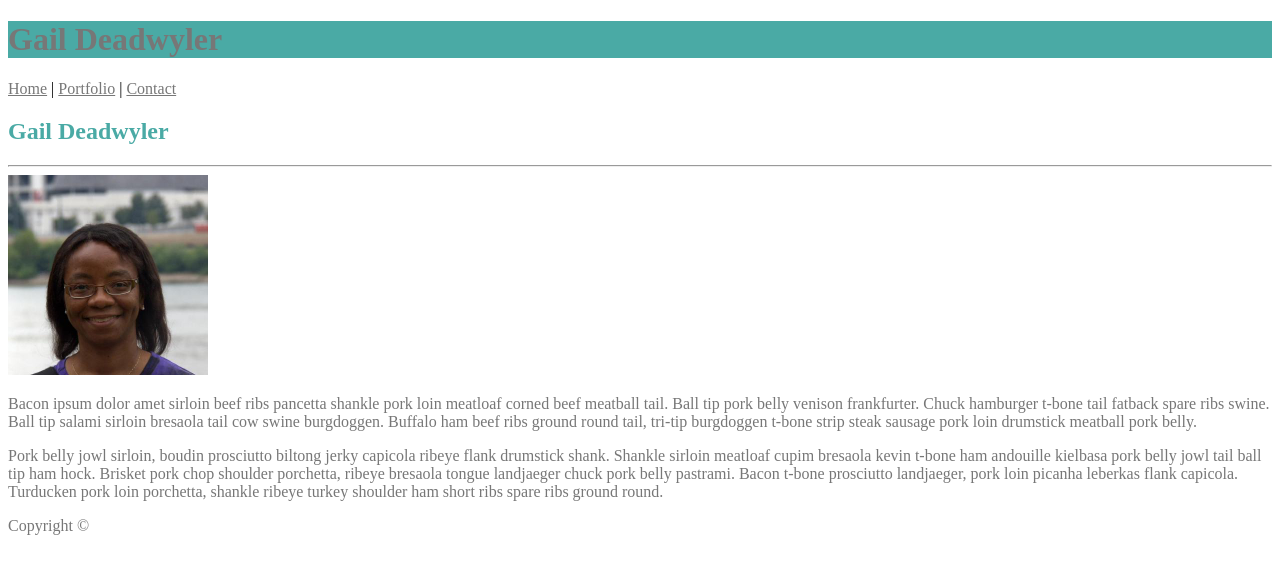
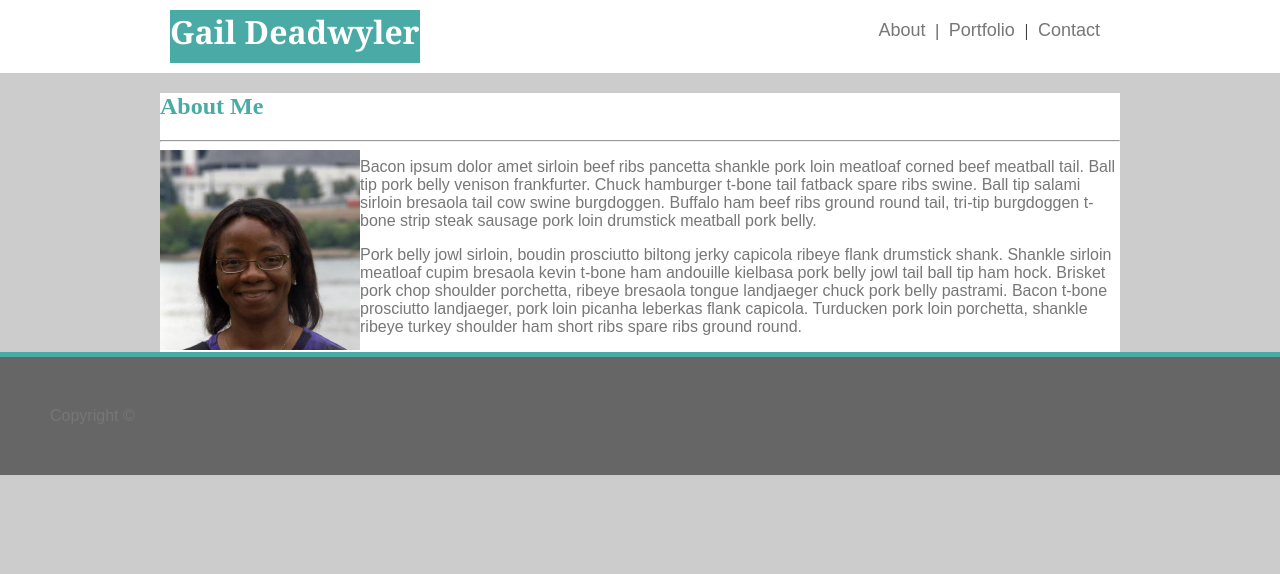
Before and after one commit to Gail-Deadwyler/Basic-Portfolio, a plain HTML site: page index.html in a window 1280 px wide. Drawn offline with Linux system fonts and the light colour scheme.

Commit message:
updated header, section and footer tags and updated style for these tags

```diff
--- a/assets/css/style.css
+++ b/assets/css/style.css
@@ -2,19 +2,102 @@
     box-sizing: border-box;
 }
 
-header {
-    background: #ffffff;
+
+body, html{
+    margin:0;
+    padding:0;
+    /* box-sizing: inherit; */
 }
 
-header h1 {
+/*
+*, *:after, *:before{
+    box-sizing: border-box;
+}
+*/
+
+body{
+    background:#ccc;
+}
+
+.hw {
+    width:100%;
+    background:#fff;
+    border-color: #cccccc;
+}
+
+.hw h1 {
+    display: block;
+    margin:0;
+    float:left;
     background: #4aaaa5;
-    color: #777777;
+    color: #fff;
+    padding-bottom: 10px;
+}
+
+.hw ul {
+    display: block;
+    margin:0;
+    float:right;
+}
+
+
+.clearFix {
+    clear:both;
+    overflow: auto;
+}
+
+.wrapper {
+    padding:10px;
+    width:960px;
+    margin:0 auto;
+}
+
+.wrapper h1 {
+    font-family: 'Georgia', Times, 'Times New Roman', serif;
+}
+
+ul{
+    margin:0;
+    padding:0;
+    list-style: none;
+    padding-top:10px;
+}
+
+ul li{
+    float:left;
+}
+
+ul li a{
+    color:#777777;
+    font-size:18px;
+    text-decoration: none;
+    padding:10px;
+    font-family: Arial, 'Helvetica Neue', Helvetica, sans-serif;
 }
 
 .teal {
     color: #4aaaa5;
 }
 
-a, p, .copyright {
+.main {
+    width:960px;
+    margin:0 auto;
+    background: #fff;
+}
+
+.main img {
+    float: left;
+}
+
+p, .copyright {
     color: #777777;
+    font-family: 'Arial', 'Helvetica Neue', 'Helvetica, sans-serif';
 }
+
+footer {
+    background: #666;
+    margin:0 auto;
+    padding: 50px;
+    width:100%;
+    border-top: 5px solid #4aaaa5;
+}
--- a/index.html
+++ b/index.html
@@ -7,25 +7,63 @@
 
     <!-- add link to style.css-->
     <link rel="stylesheet" href="assets/css/style.css">
+
     <title>Gail Deadwyler Bio</title>
 </head>
 <body>
     <!-- Header section -->
-    <header>
-        <h1 class="">Gail Deadwyler</h1>
+    <!-- <header class="header">
+        <h1>Gail Deadwyler</h1>
         <nav>
             <a href="#">Home</a> |
             <a href="#">Portfolio</a> |
             <a href="#">Contact</a>
         </nav>
+        <div class="clearFix"></div>
+
+    </header>>-->
+
+
+    <header class="hw">
+        <div class="wrapper">
+            <h1>Gail Deadwyler</h1>
+            <ul>
+                <li><a href="#">About</a>|</li>
+                <li><a href="#">Portfolio</a>|</li>
+                <li><a href="#">Contact</a></li>
+            </ul>
+            <div class="clearFix"></div>
+        </div>
     </header>
 
-    <!-- Start Main -->
+   <section>
+       <div class='main'>
+            <h1 class="teal">About Me</h1>
+            <hr>
+            <img src="assets/images/gail.jpg" height="200" width="200" alt="Gail bio picture">
+            <p>Bacon ipsum dolor amet sirloin beef ribs pancetta shankle pork loin meatloaf corned beef meatball tail. Ball tip pork
+                    belly venison frankfurter. Chuck hamburger t-bone tail fatback spare ribs swine. Ball tip salami sirloin bresaola tail
+                    cow swine burgdoggen. Buffalo ham beef ribs ground round tail, tri-tip burgdoggen t-bone strip steak sausage pork loin
+                    drumstick meatball pork belly.
+            </p>
+            <p>Pork belly jowl sirloin, boudin prosciutto biltong jerky capicola ribeye flank drumstick shank. Shankle sirloin meatloaf
+                    cupim bresaola kevin t-bone ham andouille kielbasa pork belly jowl tail ball tip ham hock. Brisket pork chop shoulder
+                    porchetta, ribeye bresaola tongue landjaeger chuck pork belly pastrami. Bacon t-bone prosciutto landjaeger, pork loin
+                    picanha leberkas flank capicola. Turducken pork loin porchetta, shankle ribeye turkey shoulder ham short ribs spare ribs
+                    ground round.
+            </p>
+            <div class="clearFix"></div>
+       </div>
+   </section>
+   <footer>
+        <span class="copyright">Copyright &copy;</span>
+     </footer>
+<!--
     <main>
-        <!-- Start Section-->
+            Start Section
             <section>
-            <h1 class="teal">Gail Deadwyler</h1>
-            <hr>
+                <h1 class="teal">About Me</h1>
+
                 <img src="assets/images/gail.jpg" height="200" width="200" alt="Gail bio picture">
                 <p>Bacon ipsum dolor amet sirloin beef ribs pancetta shankle pork loin meatloaf corned beef meatball tail. Ball tip pork
                     belly venison frankfurter. Chuck hamburger t-bone tail fatback spare ribs swine. Ball tip salami sirloin bresaola tail
@@ -40,10 +78,14 @@
                 </p>
             </section>
 
-        <!-- Footer -->
+            Footer
             <footer>
                <span class="copyright">Copyright &copy;</span>
             </footer>
         </main>
+
+-->
+
+
 </body>
 </html>
```
Lines whose indentation alone changed are shown as unchanged.
